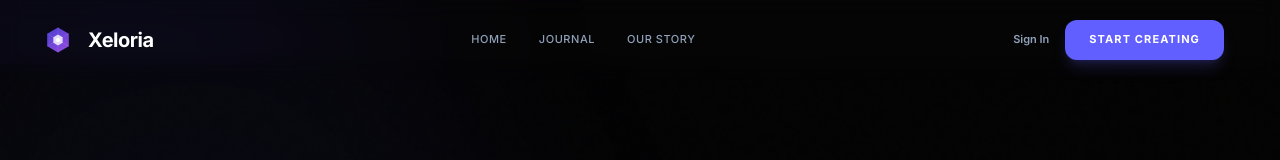
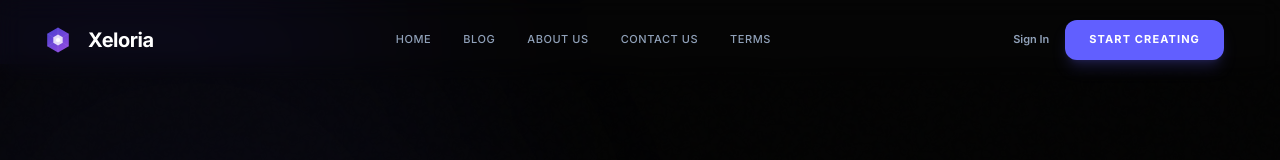
Before and after one commit to surinder2003k/Xeloria, a Next.js app: page / in a window 1280 px wide. Shown: the top 160 px of the page. Built offline with nearby package versions, Linux system fonts and the light colour scheme; no server answers.

Commit message:
feat: update navbar links

```diff
--- a/src/components/landing/Navbar.tsx
+++ b/src/components/landing/Navbar.tsx
@@ -45,10 +45,16 @@ export const Navbar = () => {
               Home
             </Link>
             <Link href="/blog" className="text-[11px] font-medium uppercase tracking-wider text-slate-400 hover:text-white transition-all">
-              Journal
+              Blog
             </Link>
             <Link href="/about" className="text-[11px] font-medium uppercase tracking-wider text-slate-400 hover:text-white transition-all">
-              Our Story
+              About Us
+            </Link>
+            <Link href="/contact" className="text-[11px] font-medium uppercase tracking-wider text-slate-400 hover:text-white transition-all">
+              Contact Us
+            </Link>
+            <Link href="/terms" className="text-[11px] font-medium uppercase tracking-wider text-slate-400 hover:text-white transition-all">
+              Terms
             </Link>
           </div>
 
@@ -119,14 +125,28 @@ export const Navbar = () => {
               onClick={() => setIsMobileMenuOpen(false)}
               className="text-2xl font-bold text-slate-200 hover:text-indigo-400 transition-all"
             >
-              Journal
+              Blog
             </Link>
             <Link
               href="/about"
               onClick={() => setIsMobileMenuOpen(false)}
               className="text-2xl font-bold text-slate-200 hover:text-indigo-400 transition-all"
             >
-              Our Story
+              About Us
+            </Link>
+            <Link
+              href="/contact"
+              onClick={() => setIsMobileMenuOpen(false)}
+              className="text-2xl font-bold text-slate-200 hover:text-indigo-400 transition-all"
+            >
+              Contact Us
+            </Link>
+            <Link
+              href="/terms"
+              onClick={() => setIsMobileMenuOpen(false)}
+              className="text-2xl font-bold text-slate-200 hover:text-indigo-400 transition-all"
+            >
+              Terms
             </Link>
             {isSignedIn && (
               <Link
```
